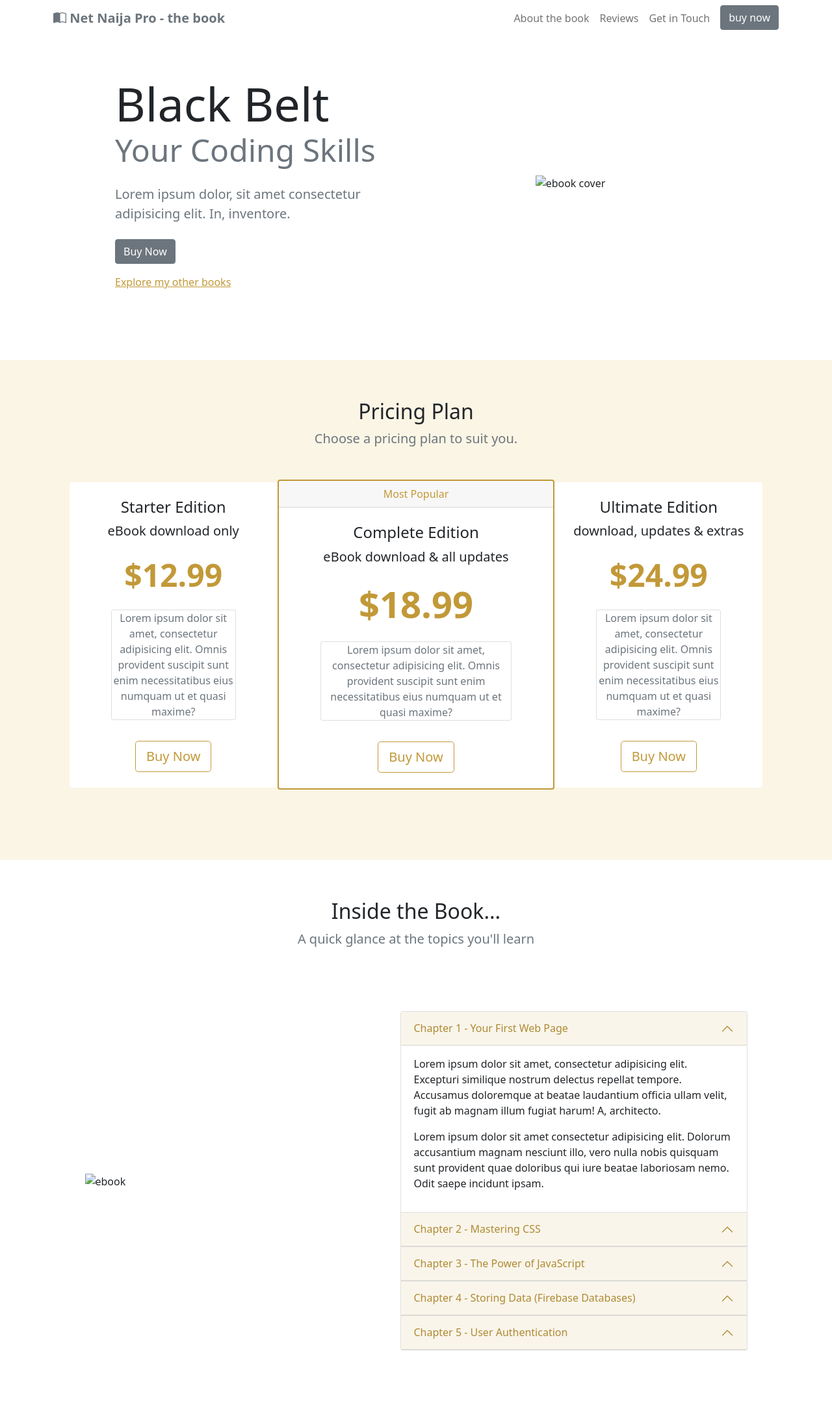
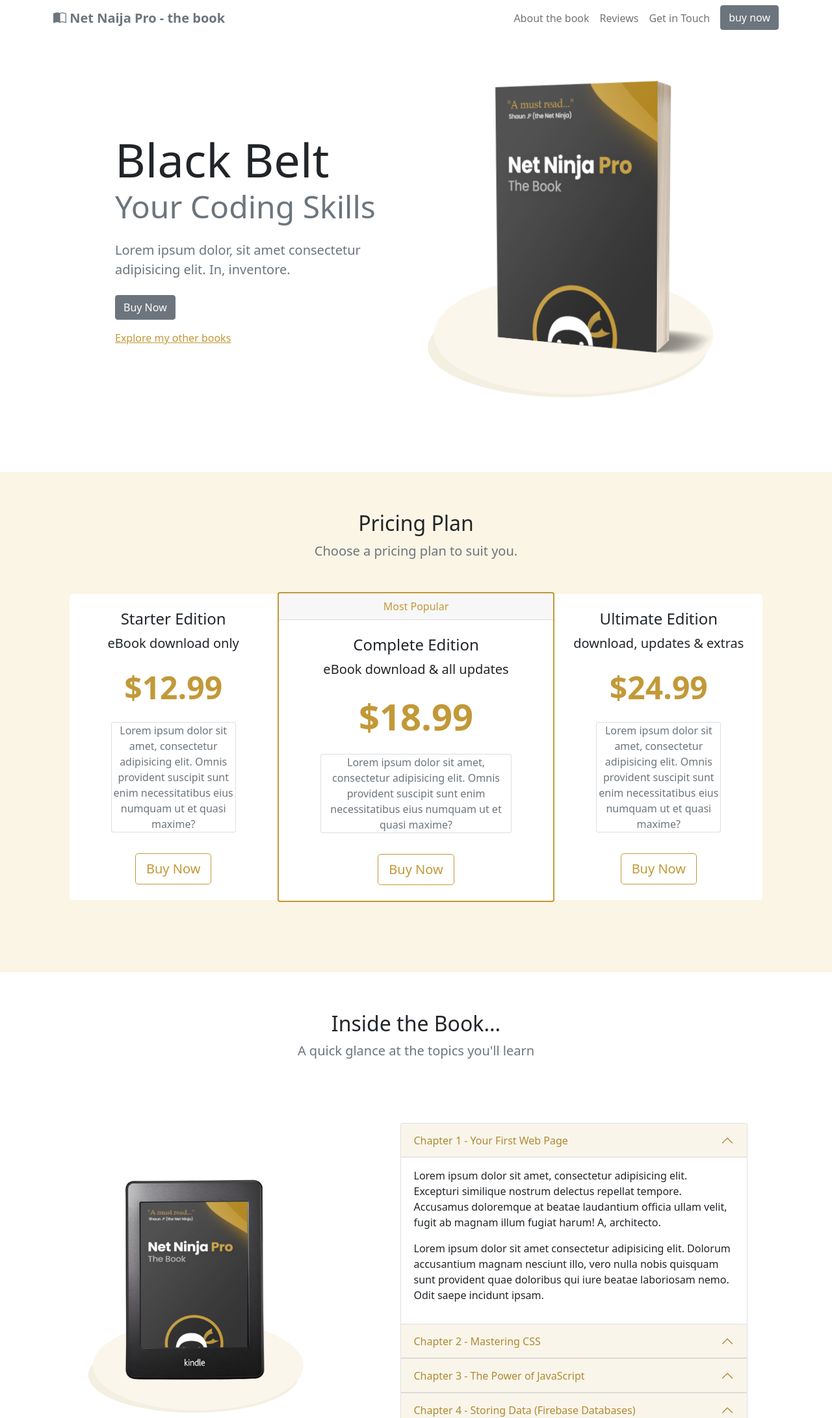
Before and after one commit to BaraOT/netninja-page, a website: page index.html in a window 1280 px wide. Shown: the top 2182 px of the page at 65% size. Drawn offline with nearby package versions, Linux system fonts and the light colour scheme; files that its build step writes are made by us from their sources; the site is published under a folder, as on GitHub Pages, so addresses that start at the root find nothing.

Commit message:
additions

```diff
--- a/index.html
+++ b/index.html
@@ -98,7 +98,7 @@
             >
               <img
                 class="img-fluid"
-                src="/img/ebook-cover.png"
+                src="img/ebook-cover.png"
                 alt="ebook cover"
               />
             </span>
@@ -180,7 +180,7 @@
         </div>
         <div class="row my-5 g-5 justify-content-around align-items-center">
           <div class="col-6 col-lg-4">
-            <img src="/img/kindle.png" class="img-fluid" alt="ebook" />
+            <img src="img/kindle.png" class="img-fluid" alt="ebook" />
           </div>
           <div class="col-lg-6">
             <!-- accordion -->
```
